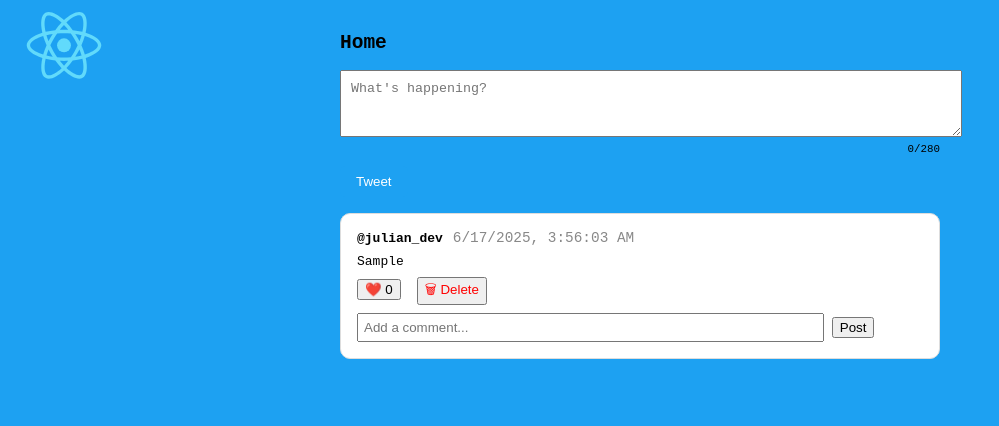
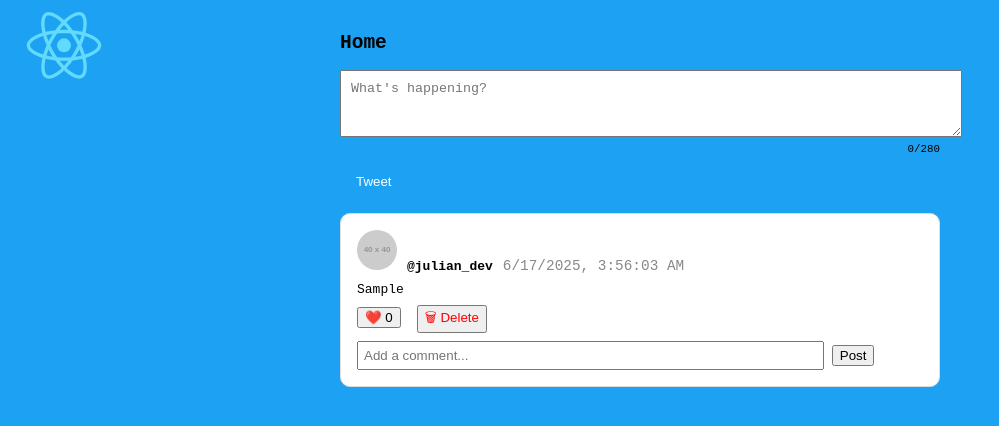
Before and after one commit to flyerJewel/TextTalk, a React (Create React App) app: page /feed in a window 1280 px wide. Both pictures are taken after typing "Sample" into the empty fields and a click on the button "Tweet". Shown: the top 426 px of the page, without its empty margins (0-999 px from the left). Built offline with nearby package versions, Linux system fonts and the light colour scheme.

Commit message:
profile pictire in feed page -mac

```diff
--- a/src/FeedPage.js
+++ b/src/FeedPage.js
@@ -19,11 +19,14 @@ function FeedPage() {
   }, [posts]);
 
   const handleAddPost = (text) => {
+    const savedProfile = JSON.parse(localStorage.getItem('profile'));
+
     const newPost = {
       id: Date.now(),
       username: 'julian_dev', // mock user
       text: text,
       timestamp: new Date().toLocaleString(),
+      picture: savedProfile?.picture||null,
       likes: 0,
       comments:[]
     };
--- a/src/components/Post.js
+++ b/src/components/Post.js
@@ -1,7 +1,7 @@
 import {useState} from "react";
 
 function Post({ data, onLike, onComment, onDelete }) {
-    const { username, text, timestamp, likes, comments } = data;
+    const { username, text, timestamp, likes, comments, picture } = data;
     const [commentText, setCommentText] = useState('');
 
     const handleSubmit = (e) => {
@@ -23,7 +23,12 @@ function Post({ data, onLike, onComment, onDelete }) {
       }}
     >
       <div style={{ marginBottom: '0.5rem' }}>
-        <strong>@{username}</strong>
+          <img
+              src={picture || 'https://via.placeholder.com/40'}
+              alt="profile"
+              style={{ width: '40px', height: '40px', borderRadius: '50%', marginRight: '10px' }}
+          />
+          <strong>@{username}</strong>
         <span style={{ color: '#888', marginLeft: '10px', fontSize: '0.9rem' }}>
           {timestamp}
         </span>
```
